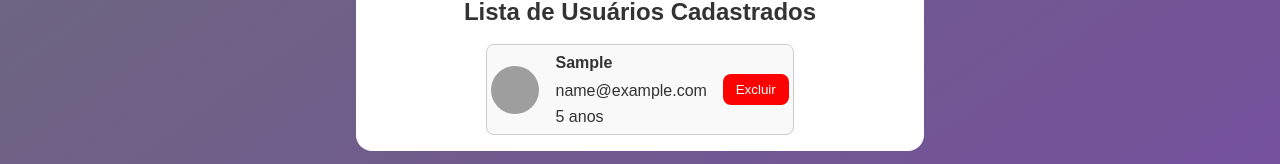
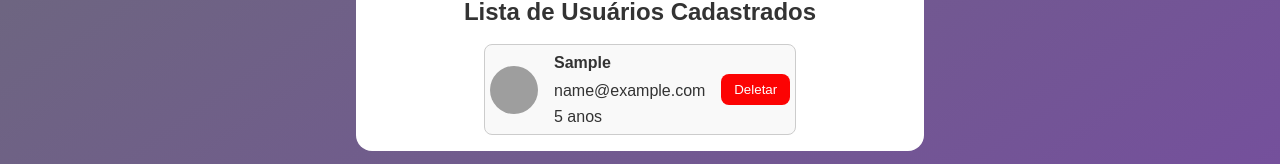
Before and after one commit to Paullo-Nunes/gerenciador-usuario, a React (Vite) app: page / in a window 1280 px wide. Both pictures are taken after typing "Sample", "name@example.com", "5" into the empty fields and a click on the button "Cadastrar". Shown: the part 389-553 px from the top of the page. Built offline with nearby package versions, Linux system fonts and the light colour scheme; grey boxes are pictures that could not be loaded.

Commit message:
Alteração da nomeclatura do botão excluir.

```diff
--- a/src/components/DeleteUserButton.jsx
+++ b/src/components/DeleteUserButton.jsx
@@ -2,7 +2,7 @@ import './DeleteButton.css';
 function DeleteUserButton({ onClick }) {
   return (
     <button className="delete-user-button" onClick={onClick}>
-      Excluir
+      Deletar
     </button>
   );
 }
```
